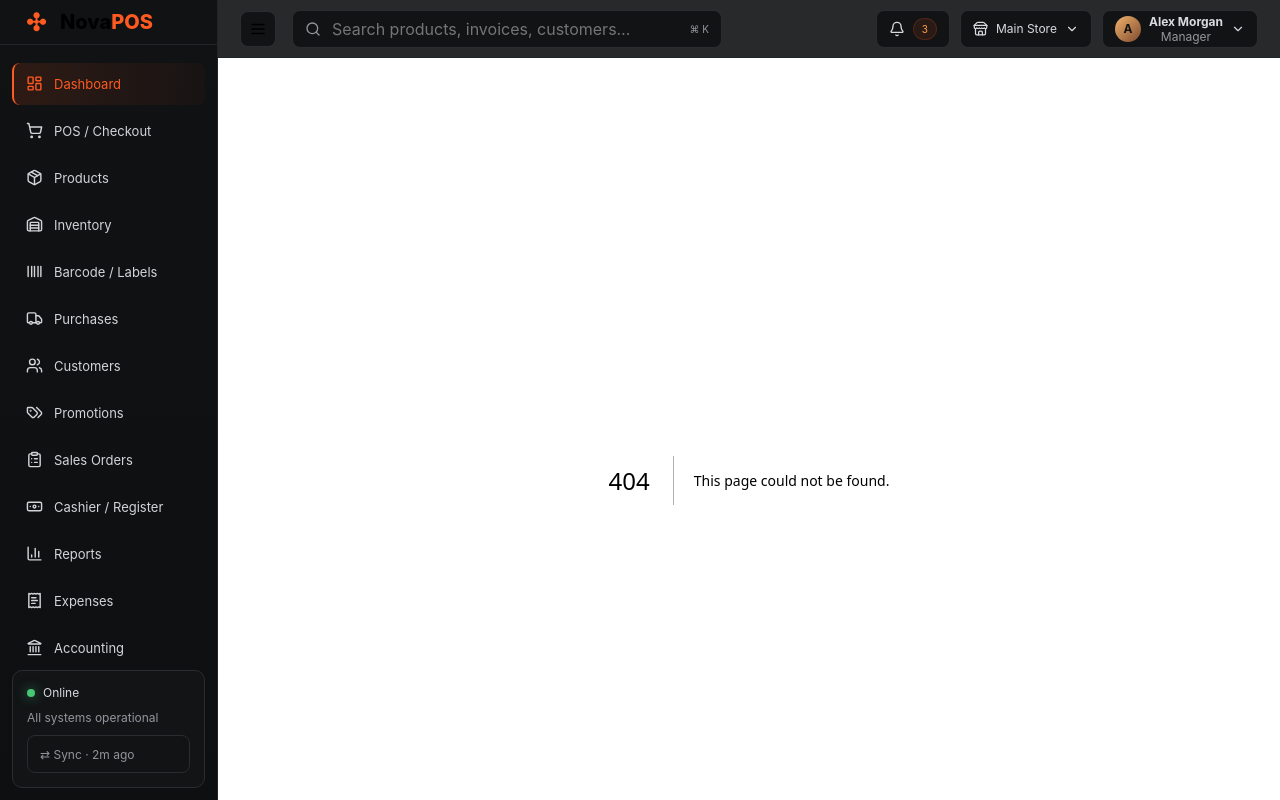
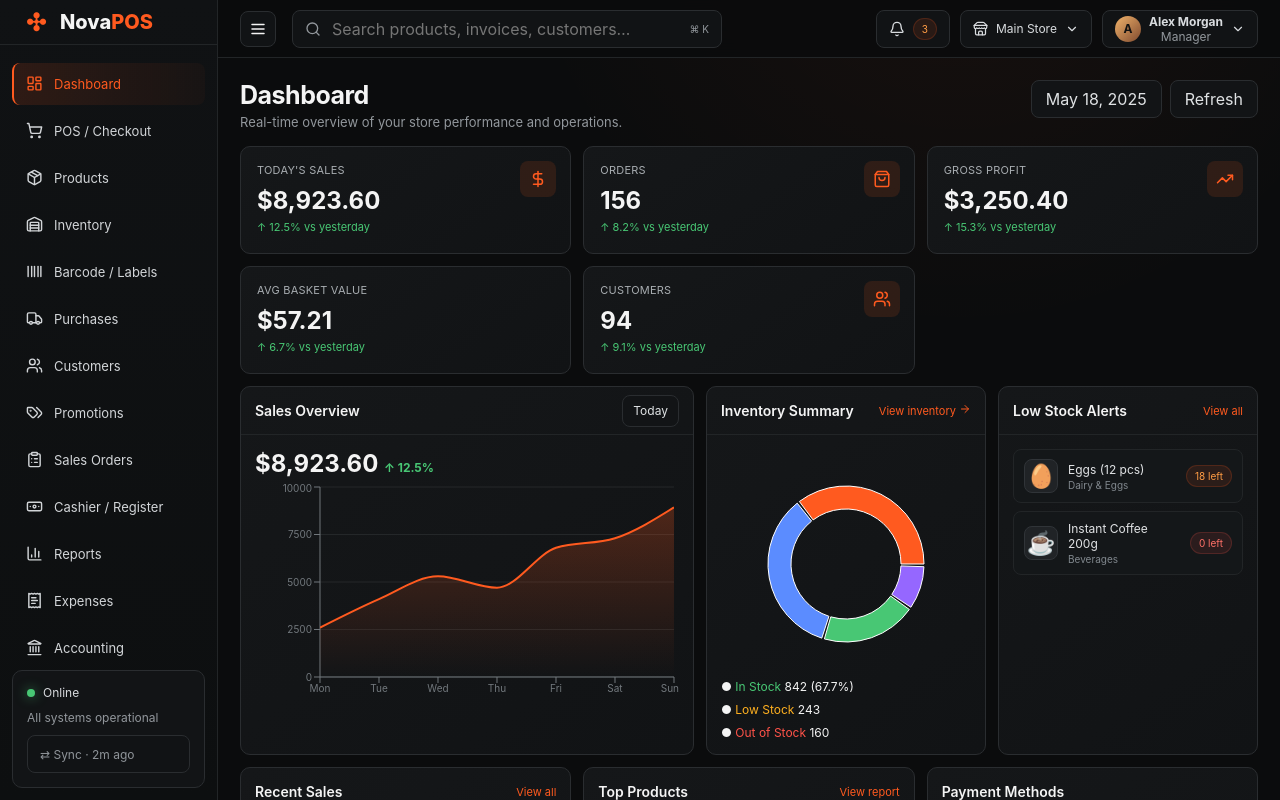
Before and after one commit to heshannamal/web7POS, a Next.js app in the folder frontend/: page /dashboard in a window 1280 px wide. Before the commit this address had no page. Shown: the top 800 px of the page. Built offline with nearby package versions, Linux system fonts and the light colour scheme.

Commit message:
Add dashboard UI

```diff
--- /dev/null
+++ b/frontend/app/dashboard/page.tsx
@@ -0,0 +1,30 @@
+import { PageHead, Metric, Card, Badge } from '@/components/ui';
+import { SalesArea, PaymentPie } from '@/components/charts';
+import { DollarSign, ShoppingBag, TrendingUp, Basket, Users, ArrowRight } from 'lucide-react';
+import { products } from '@/data/mock';
+
+export default function Dashboard(){
+  const low = products.filter(p=>p.stock<=p.reorder);
+  return <>
+    <PageHead title="Dashboard" subtitle="Real-time overview of your store performance and operations.">
+      <button className="btn">May 18, 2025</button><button className="btn">Refresh</button>
+    </PageHead>
+    <div className="grid metrics">
+      <Metric label="Today's Sales" value="$8,923.60" delta="12.5% vs yesterday" Icon={DollarSign}/>
+      <Metric label="Orders" value="156" delta="8.2% vs yesterday" Icon={ShoppingBag}/>
+      <Metric label="Gross Profit" value="$3,250.40" delta="15.3% vs yesterday" Icon={TrendingUp}/>
+      <Metric label="Avg Basket Value" value="$57.21" delta="6.7% vs yesterday" Icon={Basket}/>
+      <Metric label="Customers" value="94" delta="9.1% vs yesterday" Icon={Users}/>
+    </div>
+    <div className="grid dashboard-grid">
+      <Card title="Sales Overview" action={<button className="btn btn-sm">Today</button>} className="chart-card"><div style={{fontSize:24,fontWeight:700,marginBottom:4}}>$8,923.60 <span className="green" style={{fontSize:12}}>↑ 12.5%</span></div><SalesArea/></Card>
+      <Card title="Inventory Summary" action={<span className="accent" style={{fontSize:11}}>View inventory <ArrowRight size={12}/></span>}><PaymentPie/><div style={{display:'grid',gap:8,fontSize:12}}><div>● <span className="green">In Stock</span> 842 (67.7%)</div><div>● <span style={{color:'var(--yellow)'}}>Low Stock</span> 243</div><div>● <span className="red">Out of Stock</span> 160</div></div></Card>
+      <Card title="Low Stock Alerts" action={<span className="accent" style={{fontSize:11}}>View all</span>}><div className="list">{low.slice(0,5).map(p=><div className="list-row" key={p.id}><div className="thumb">{p.emoji}</div><div className="grow"><div className="title">{p.name}</div><div className="sub">{p.category}</div></div><Badge tone={p.stock===0?'red':'orange'}>{p.stock} left</Badge></div>)}</div></Card>
+    </div>
+    <div className="grid three-col" style={{marginTop:12}}>
+      <Card title="Recent Sales" action={<span className="accent" style={{fontSize:11}}>View all</span>}><div className="list">{['INV-10568','INV-10567','INV-10566','INV-10565'].map((n,i)=><div className="list-row" key={n}><div className="grow"><div className="title">{n}</div><div className="sub">May 18, 2025 · 10:{24-i*3} AM</div></div><b>${[45.60,28.35,63.10,18.90][i].toFixed(2)}</b><Badge>Completed</Badge></div>)}</div></Card>
+      <Card title="Top Products" action={<span className="accent" style={{fontSize:11}}>View report</span>}><div className="list">{products.slice(0,5).map((p,i)=><div className="list-row" key={p.id}><span className="muted">{i+1}</span><div className="thumb">{p.emoji}</div><div className="grow"><div className="title">{p.name}</div><div className="sub">{p.stock} units</div></div><b>${(p.price*p.stock*.12).toFixed(2)}</b></div>)}</div></Card>
+      <Card title="Payment Methods"><PaymentPie/></Card>
+    </div>
+  </>
+}
```
